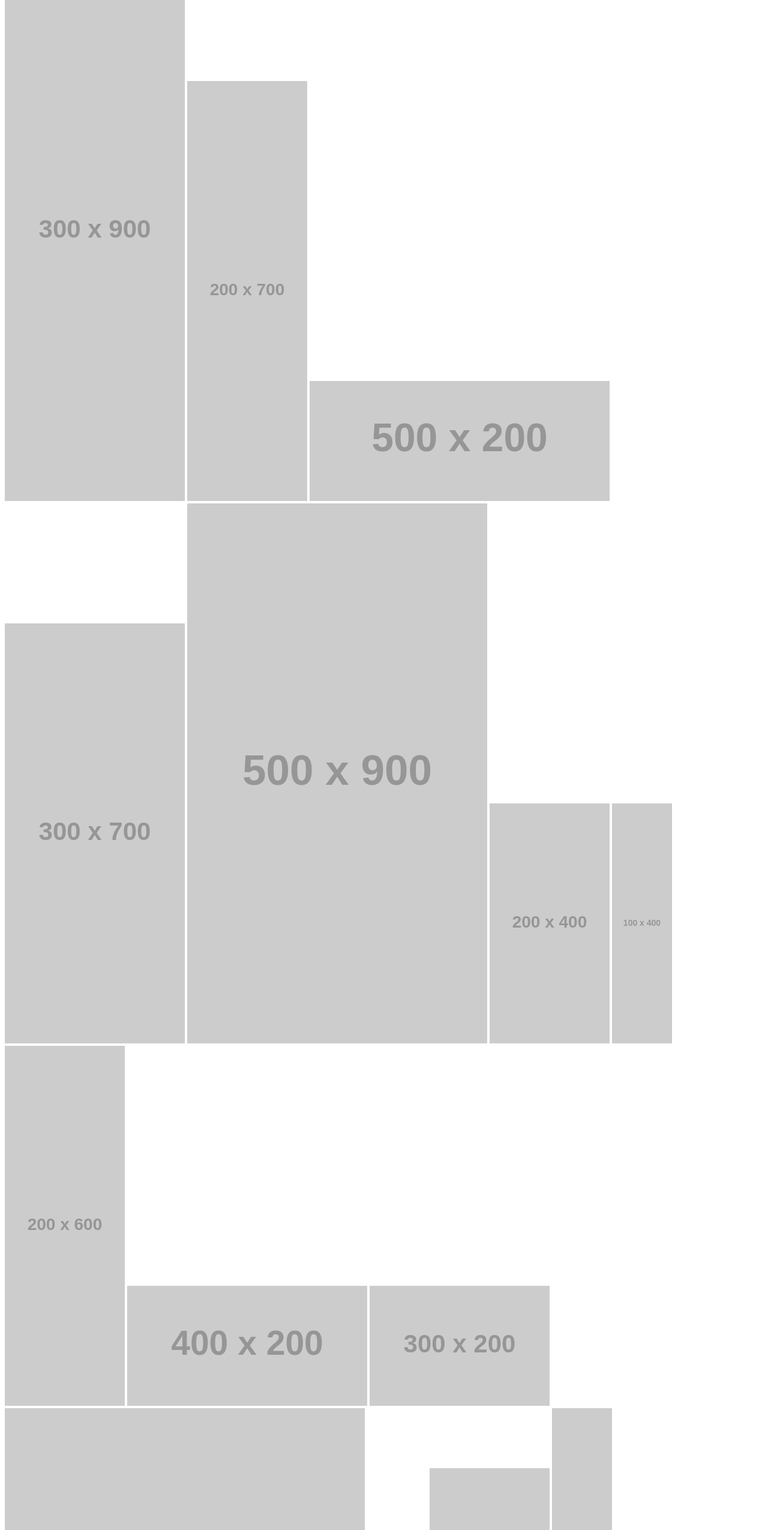
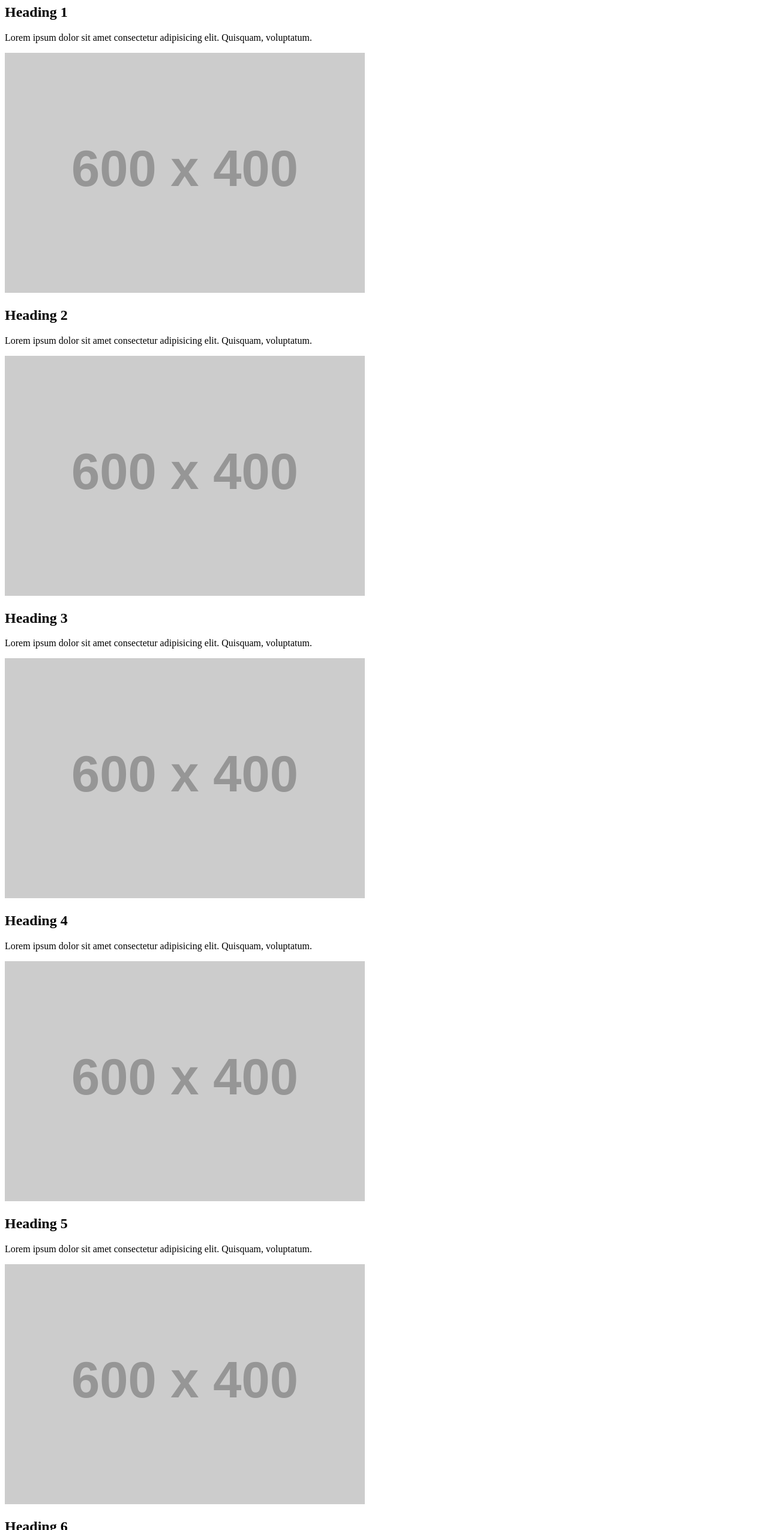
Before and after one commit to ngyvc/412-500-va-web5, a plain HTML site: page demos/grid-demo.html in a window 1280 px wide. Shown: the part 73-2623 px from the top of the page at 60% size. Drawn offline with Linux system fonts and the light colour scheme; placeholder pictures from the web are drawn by us.

Commit message:
update template for grid

```diff
--- a/demos/grid-demo.html
+++ b/demos/grid-demo.html
@@ -10,7 +10,64 @@
 
 <body>
     <main>
+        <h1>Grid Demo</h1>
         <section>
+            <article>
+                <div class="project description">
+                    <h2>Heading 1</h2>
+                    <p>Lorem ipsum dolor sit amet consectetur adipisicing elit. Quisquam, voluptatum.</p>
+                </div>
+                <div class="project image">
+                    <img src="https://placehold.co/600x400" alt="">
+                </div>
+            </article>
+            <article>
+                <div class="project description">
+                    <h2>Heading 2</h2>
+                    <p>Lorem ipsum dolor sit amet consectetur adipisicing elit. Quisquam, voluptatum.</p>
+                </div>
+                <div class="project image">
+                    <img src="https://placehold.co/600x400" alt="">
+                </div>
+            </article>
+            <article>
+                <div class="project description">
+                    <h2>Heading 3</h2>
+                    <p>Lorem ipsum dolor sit amet consectetur adipisicing elit. Quisquam, voluptatum.</p>
+                </div>
+                <div class="project image">
+                    <img src="https://placehold.co/600x400" alt="">
+                </div>
+            </article>
+            <article>
+                <div class="project description">
+                    <h2>Heading 4</h2>
+                    <p>Lorem ipsum dolor sit amet consectetur adipisicing elit. Quisquam, voluptatum.</p>
+                </div>
+                <div class="project image">
+                    <img src="https://placehold.co/600x400" alt="">
+                </div>
+            </article>
+            <article>
+                <div class="project description">
+                    <h2>Heading 5</h2>
+                    <p>Lorem ipsum dolor sit amet consectetur adipisicing elit. Quisquam, voluptatum.</p>
+                </div>
+                <div class="project image">
+                    <img src="https://placehold.co/600x400" alt="">
+                </div>
+            </article>
+            <article>
+                <div class="project description">
+                    <h2>Heading 6</h2>
+                    <p>Lorem ipsum dolor sit amet consectetur adipisicing elit. Quisquam, voluptatum.</p>
+                </div>
+                <div class="project image">
+                    <img src="https://placehold.co/600x400" alt="">
+                </div>
+            </article>
+        </section>
+        <section class="masonary">
             <img src="https://placehold.co/300x900/EEE/31343C" alt="">
             <img src="https://placehold.co/200x700/EEE/31343C" alt="">
             <img src="https://placehold.co/500x200/EEE/31343C" alt="">
```
